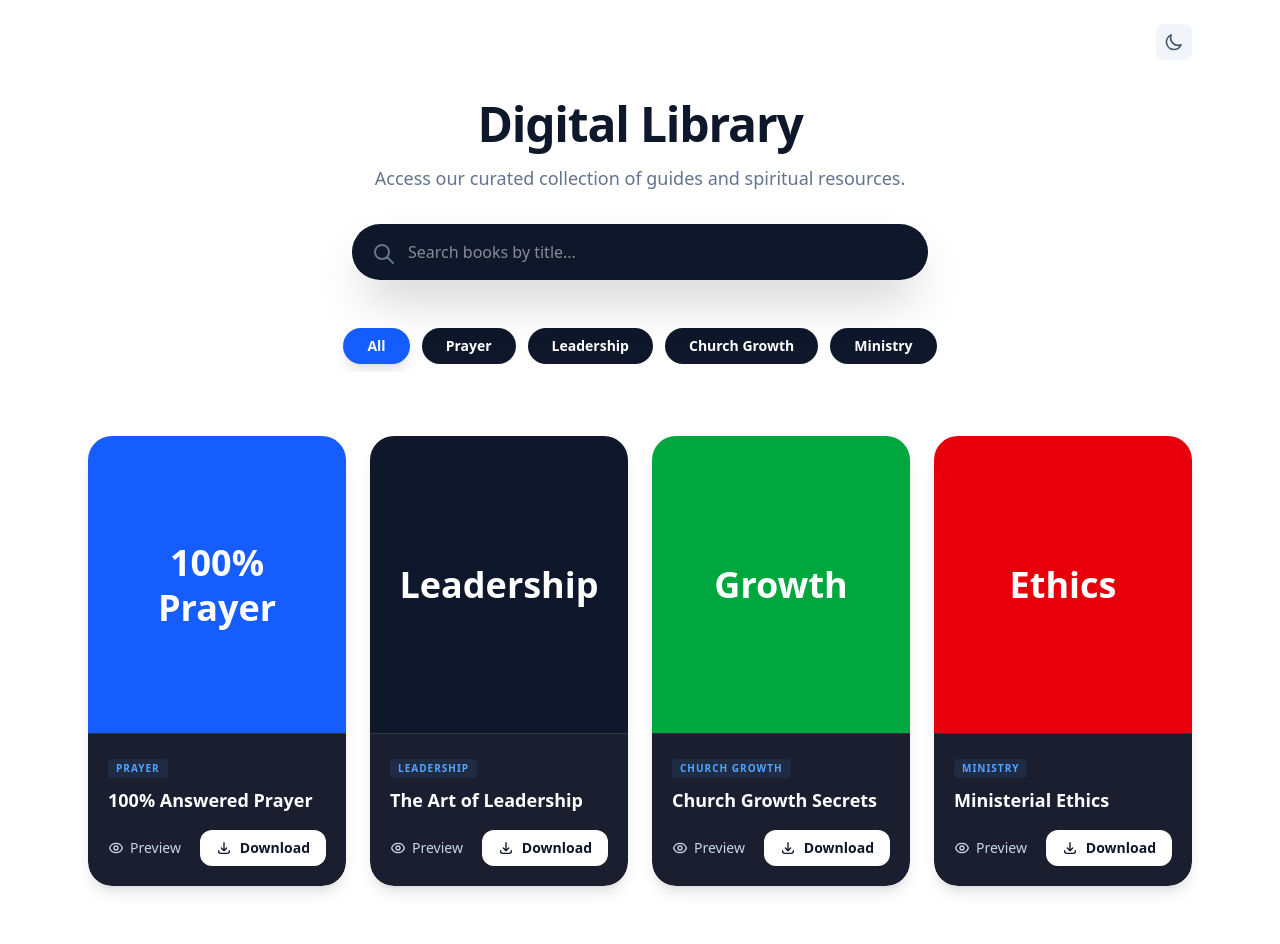
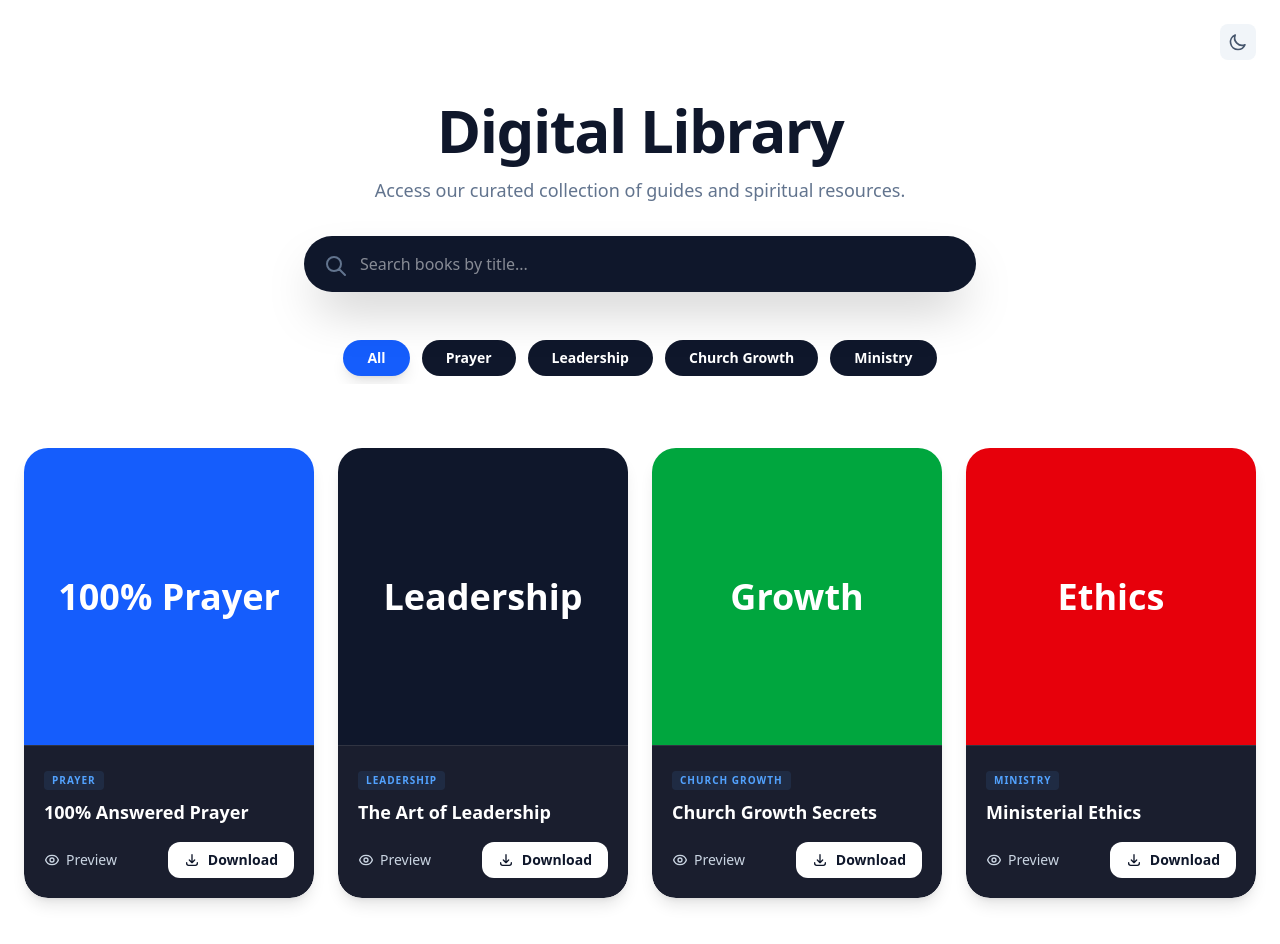
Before and after one commit to Kingdom-Minded-Engineers/ratc-archives, a Next.js app: page / in a window 1280 px wide. Shown: the top 944 px of the page. Built offline with nearby package versions, Linux system fonts and the light colour scheme.

Commit message:
Fix: Expand layout to screen-2xl for better viewport utilization

```diff
--- a/src/app/page.tsx
+++ b/src/app/page.tsx
@@ -75,20 +75,22 @@ export default function Home() {
 
   return (
     <div className="w-full min-h-screen bg-white dark:bg-slate-950 transition-colors duration-300">
-      <header className="w-full max-w-6xl mx-auto px-6 py-6 flex justify-end">
+      {/* Header expanded to 2xl */}
+      <header className="w-full max-w-screen-2xl mx-auto px-6 py-6 flex justify-end">
         <ThemeToggle />
       </header>
 
-      <main className="max-w-6xl mx-auto px-6 py-4 flex flex-col items-center">
+      {/* Main expanded to 2xl */}
+      <main className="max-w-screen-2xl mx-auto px-6 py-4 flex flex-col items-center">
         <div className="w-full text-center mb-12">
-          <h1 className="text-4xl md:text-5xl font-extrabold tracking-tight mb-4 text-slate-900 dark:text-white transition-colors duration-300">
+          <h1 className="text-4xl md:text-6xl font-extrabold tracking-tight mb-4 text-slate-900 dark:text-white transition-colors duration-300">
             Digital Library
           </h1>
           <p className="text-slate-500 dark:text-slate-400 mb-8 text-lg font-medium">
             Access our curated collection of guides and spiritual resources.
           </p>
 
-          <div className="relative max-w-xl mx-auto">
+          <div className="relative max-w-2xl mx-auto">
             <input
               type="text"
               placeholder="Search books by title..."
```
